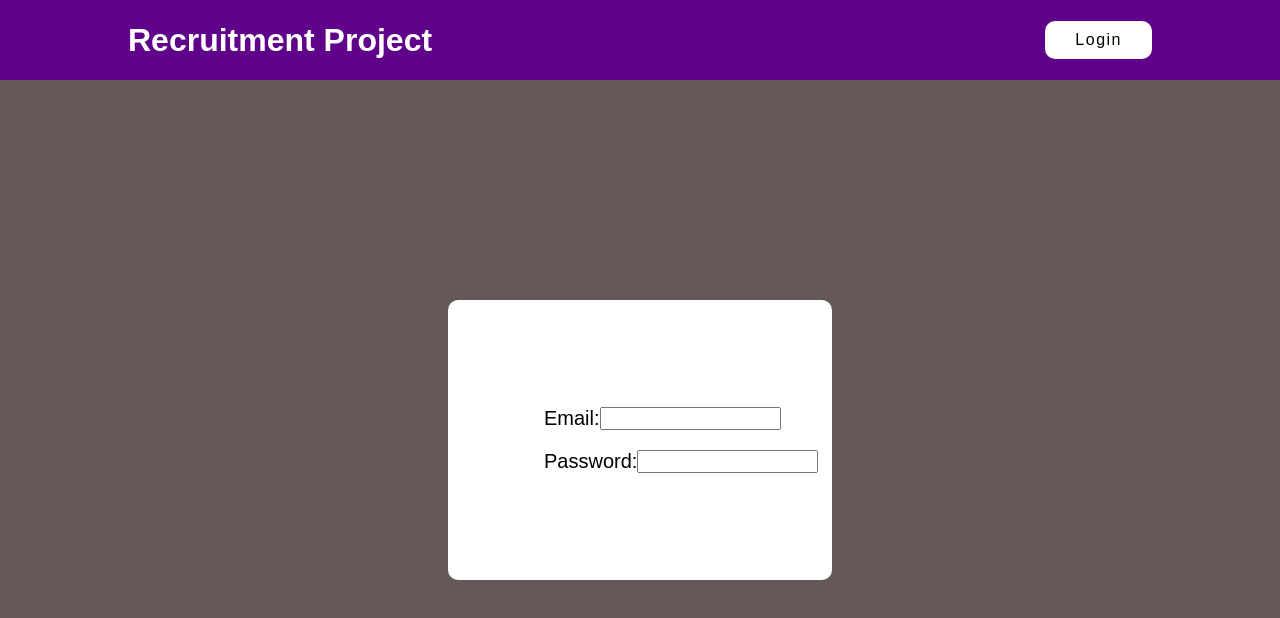
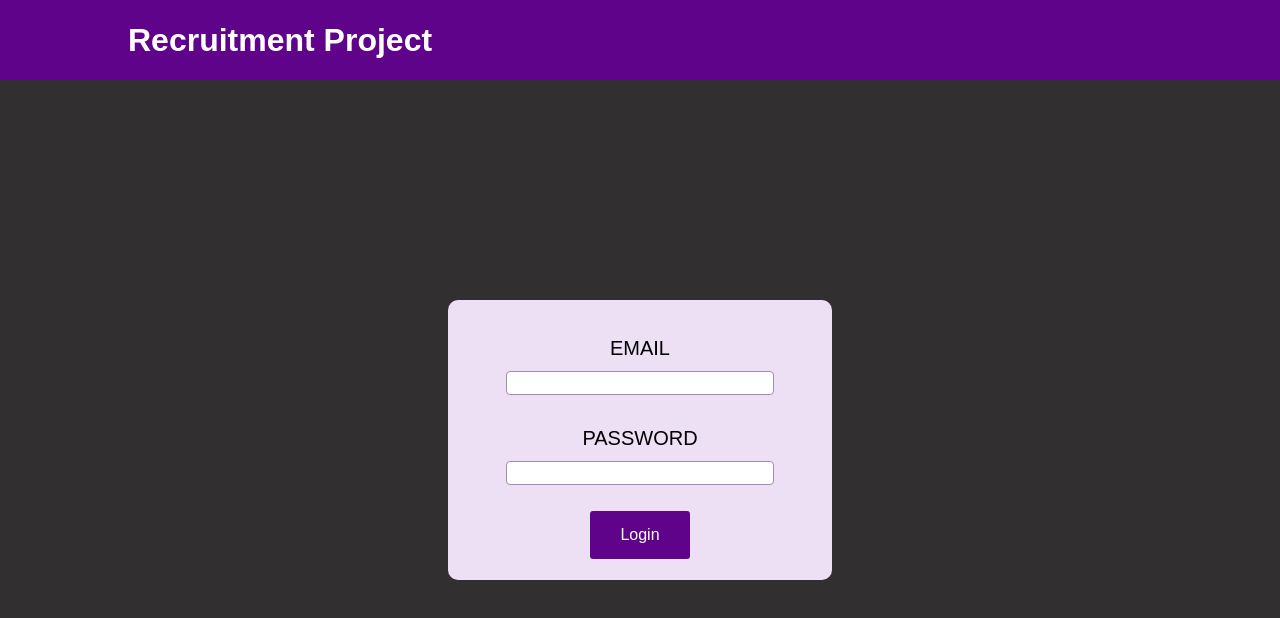
Before and after one commit to jang-1/Interview_App, a React (Create React App) app: page / in a window 1280 px wide. Shown: the top 618 px of the page. Built offline with nearby package versions, Linux system fonts and the light colour scheme.

Commit message:
Add submit button to form and minior styles changes

```diff
--- a/src/components/Auth/Auth.js
+++ b/src/components/Auth/Auth.js
@@ -5,13 +5,14 @@ const Auth = () => {
     return (
         <form className={classes.Form}>
             <label className={classes.Label}>
-                Email:
+                EMAIL
                 <input/>
             </label>
             <label className={classes.Label}>
-                Password:
+                PASSWORD
                 <input/>
             </label>
+            <button className={classes.Button} type="submit">Login</button>
         </form>
     )
 }
--- a/src/components/Auth/Auth.module.css
+++ b/src/components/Auth/Auth.module.css
@@ -3,7 +3,7 @@
     flex-direction: column;
     justify-content: center;
     align-items: center;
-    background-color: white;
+    background-color: rgb(237, 224, 245);
     border-radius: 10px;
     height: 35vh;
     width: 30%;
@@ -11,8 +11,33 @@
 
 .Label {
     display: flex;
+    flex-direction: column;
     justify-content: space-around;
-    width: 50%;
+    align-items: center;
+    width: 70%;
+    height: 25%;
     margin: 10px;
     font-size: 20px;
 }
+
+.Label input {
+    background-color: white;
+    border: 1px solid rgb(157, 143, 172);
+    border-radius: 4px;
+    height: 3vh;
+    width: 100%;
+}
+
+.Label input:focus {
+    border: 1px solid #5f048a;
+}
+
+.Button {
+    padding: 15px 30px;
+    background-color: #5f048a;
+    border:none;
+    border-radius: 3px;
+    font-size: 16px;
+    color: white;
+    margin-top: 10px;
+}
--- a/src/components/Layout/Layout.module.css
+++ b/src/components/Layout/Layout.module.css
@@ -5,5 +5,5 @@
     align-items: center;
     width: 100%;
     overflow: hidden;
-    background-color: rgb(102, 88, 88);
+    background-color: rgb(49, 47, 47);
 }
--- a/src/components/Layout/MainHeader.js
+++ b/src/components/Layout/MainHeader.js
@@ -7,7 +7,7 @@ const MainHeader = (props) => {
       <nav>
         <ul>
           <li>
-            <button>Login</button>
+            {/* <button>Login</button> */}
           </li>
         </ul>
       </nav>
```
